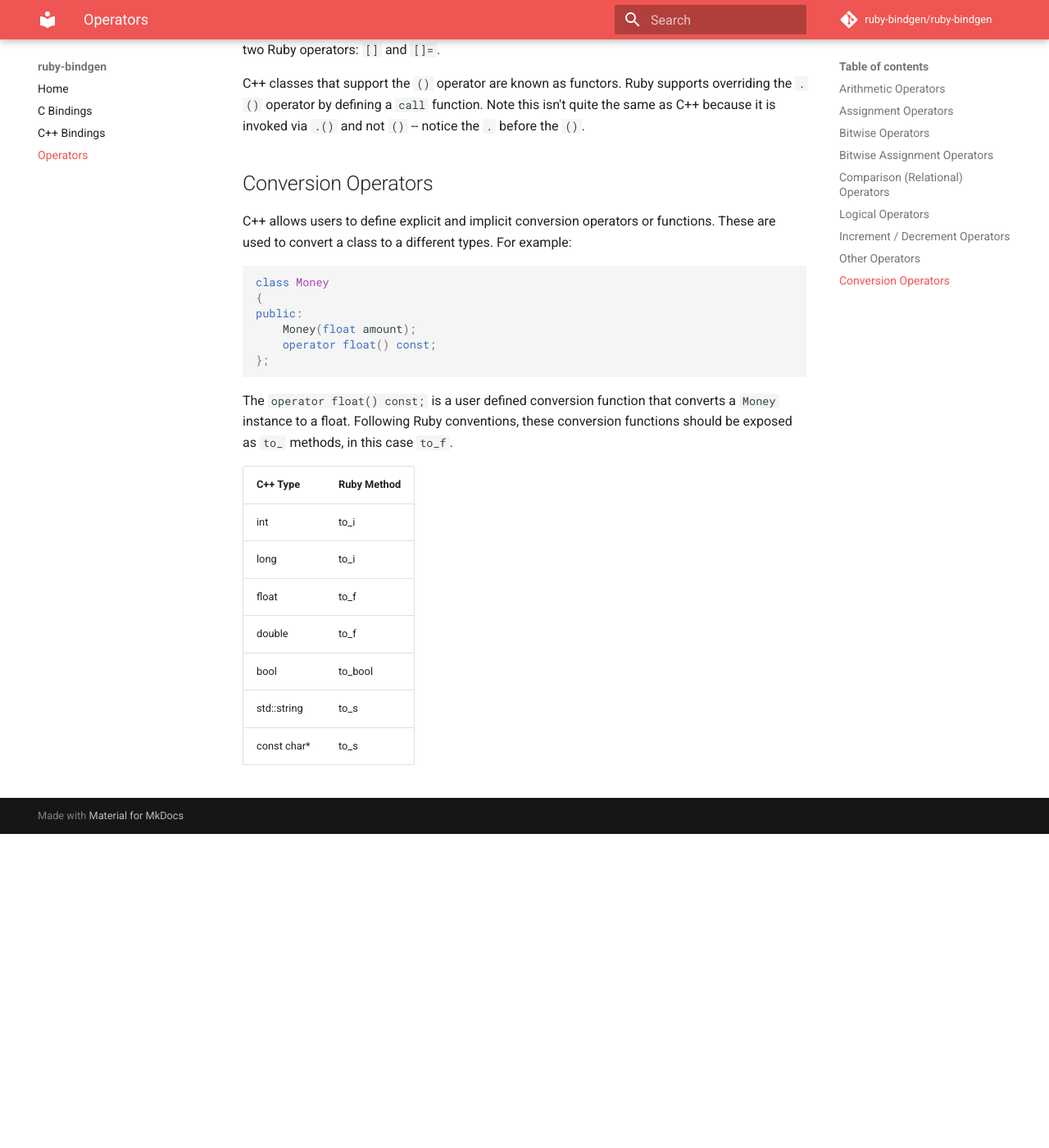
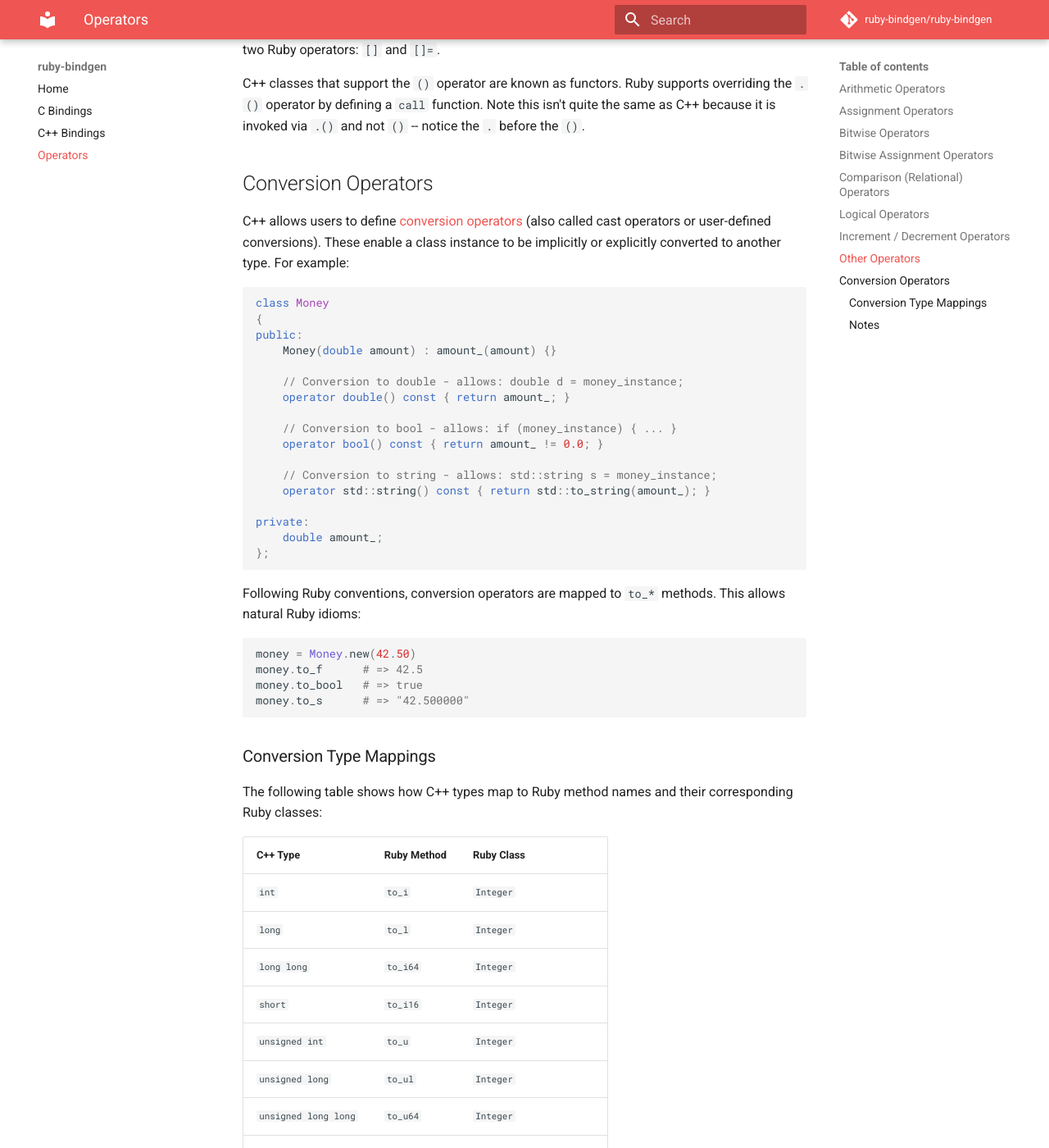
Before and after one commit to ruby-rice/ruby-bindgen, an MkDocs documentation site: the page built from docs/operators.md, in a window 1280 px wide and 1400 px high, scrolled down 4119 px. Shown: the whole window at 82% size. Built offline with MkDocs 1.6.1 and Material for MkDocs 9.7.7, drawn with Linux system fonts in a browser that asks for light colours; comment, search, counter and statistics services are not loaded; before the commit the page ends 5136 px from its top, so only the background shows below that; some of the changed text lies outside the part shown.

Commit message:
Update conversion operators for fundamental types.

````diff
--- a/docs/operators.md
+++ b/docs/operators.md
@@ -117,25 +117,72 @@ C++ classes that support the `()` operator are known as functors. Ruby supports
 
 ## Conversion Operators
 
-C++ allows users to define explicit and implicit conversion operators or functions. These are used to convert a class to a different types. For example:
+C++ allows users to define [conversion operators](https://en.cppreference.com/w/cpp/language/cast_operator) (also called cast operators or user-defined conversions). These enable a class instance to be implicitly or explicitly converted to another type. For example:
 
 ```cpp
 class Money
 {
 public:
-    Money(float amount);
-    operator float() const;
+    Money(double amount) : amount_(amount) {}
+
+    // Conversion to double - allows: double d = money_instance;
+    operator double() const { return amount_; }
+
+    // Conversion to bool - allows: if (money_instance) { ... }
+    operator bool() const { return amount_ != 0.0; }
+
+    // Conversion to string - allows: std::string s = money_instance;
+    operator std::string() const { return std::to_string(amount_); }
+
+private:
+    double amount_;
 };
 ```
 
-The `operator float() const;` is a user defined conversion function that converts a `Money` instance to a float. Following Ruby conventions, these conversion functions should be exposed as `to_` methods, in this case `to_f`.
+Following Ruby conventions, conversion operators are mapped to `to_*` methods. This allows natural Ruby idioms:
 
-| C++ Type     | Ruby Method |
-|:-------------|:------------|
-| int          | to_i        |
-| long         | to_i        |
-| float        | to_f        |
-| double       | to_f        |
-| bool         | to_bool     |
-| std::string  | to_s        |
-| const char*  | to_s        |
+```ruby
+money = Money.new(42.50)
+money.to_f      # => 42.5
+money.to_bool   # => true
+money.to_s      # => "42.500000"
+```
+
+### Conversion Type Mappings
+
+The following table shows how C++ types map to Ruby method names and their corresponding Ruby classes:
+
+| C++ Type | Ruby Method | Ruby Class |
+|:---------|:------------|:-----------|
+| `int` | `to_i` | `Integer` |
+| `long` | `to_l` | `Integer` |
+| `long long` | `to_i64` | `Integer` |
+| `short` | `to_i16` | `Integer` |
+| `unsigned int` | `to_u` | `Integer` |
+| `unsigned long` | `to_ul` | `Integer` |
+| `unsigned long long` | `to_u64` | `Integer` |
+| `unsigned short` | `to_u16` | `Integer` |
+| `int8_t` | `to_i8` | `Integer` |
+| `int16_t` | `to_i16` | `Integer` |
+| `int32_t` | `to_i32` | `Integer` |
+| `int64_t` | `to_i64` | `Integer` |
+| `uint8_t` | `to_u8` | `Integer` |
+| `uint16_t` | `to_u16` | `Integer` |
+| `uint32_t` | `to_u32` | `Integer` |
+| `uint64_t` | `to_u64` | `Integer` |
+| `float` | `to_f32` | `Float` |
+| `double` | `to_f` | `Float` |
+| `long double` | `to_ld` | `Float` |
+| `bool` | `to_bool` | `TrueClass` / `FalseClass` |
+| `std::string` | `to_s` | `String` |
+| `const char*` | `to_s` | `String` |
+
+### Notes
+
+- **Integer types**: Ruby has a single `Integer` class that handles arbitrary precision. The different method names (`to_i`, `to_l`, `to_i64`, etc.) distinguish which C++ type is being converted, but all return Ruby `Integer` objects.
+
+- **Floating point types**: Ruby's `Float` is a double-precision floating point number. The `to_f32` method converts from C++ `float` (single precision), while `to_f` converts from `double`. Both return Ruby `Float` objects.
+
+- **Custom types**: Conversion operators to custom C++ types (classes, structs) are mapped to `to_<typename>` methods where the type name is converted to snake_case. For example, `operator MyClass()` becomes `to_my_class`.
+
+- **Pointer conversions**: Conversion operators returning pointers (`operator T*()`) are mapped to `to_ptr` or `to_const_ptr` methods.
````
Also changed, not shown: 3 other files.
